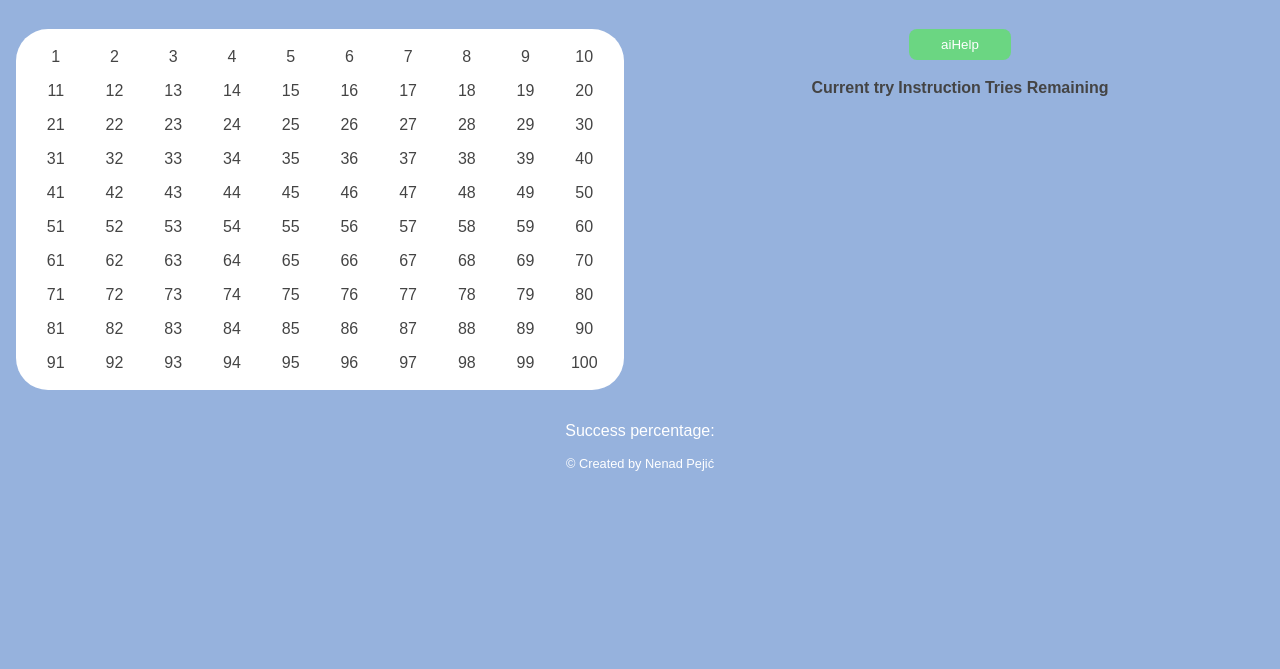
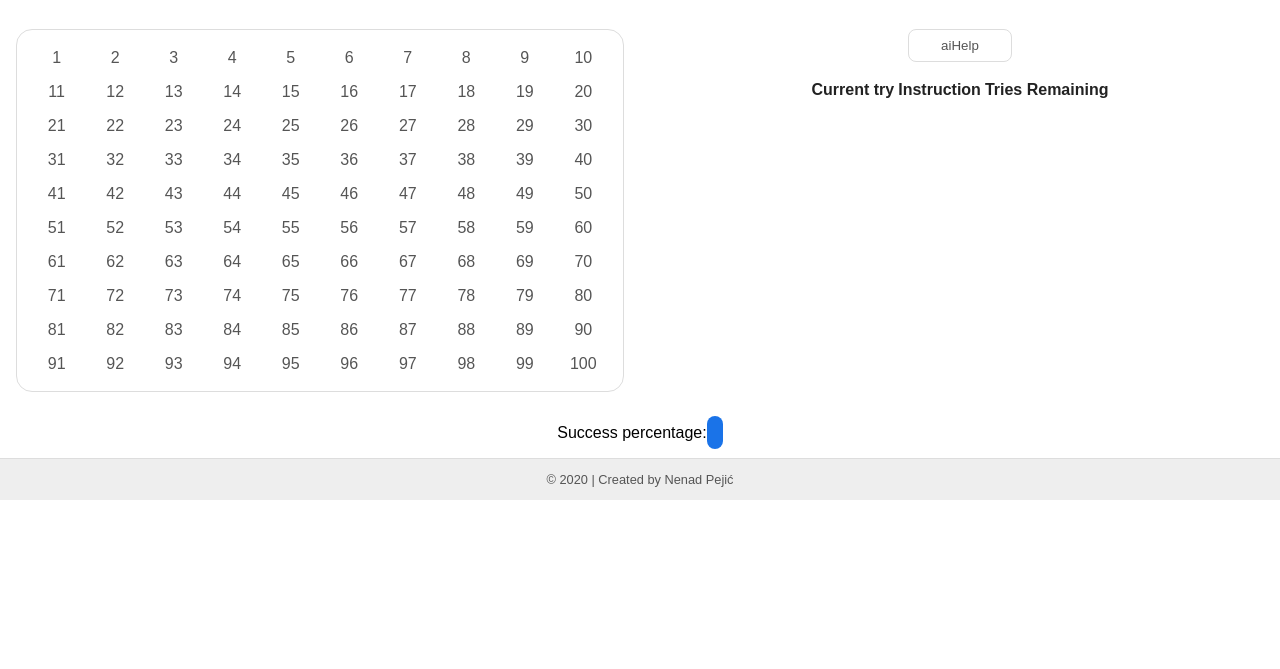
Before and after one commit to nenadpejic/Guessing_game, a plain HTML site: page index.html in a window 1280 px wide. Shown: the part 131-800 px from the top of the page. Drawn offline with Linux system fonts and the light colour scheme.

Commit message:
Added jsYear, iterated on design

```diff
--- a/index.html
+++ b/index.html
@@ -138,13 +138,17 @@
             </tr>
           </table>
         </div>
+
+        <div class="col-d-12">
+          <p>Success percentage: <span id="jsSuccessPercentage"></span></p>
+        </div>
       </main>
     </div>
 
+
     <div class="col-d-12">
       <footer class="overflow">
-        <p>Success percentage: <span id="jsSuccessPercentage"></span></p>
-        <p id="copyright">&#169; Created by Nenad Pejić</p>
+        <p id="copyright">&#169; <span id="jsYear"></span> | Created by Nenad Pejić</p>
       </footer>
     </div>
 
--- a/script.js
+++ b/script.js
@@ -1,4 +1,5 @@
 // DOM
+let spanJsYear = document.querySelector("#jsYear");
 let divCardTable = document.querySelector("#cardTable");
 let tableInstructionsTable = document.querySelector("#instructionsTable");
 let spanJsSuccessPercentage = document.querySelector("#jsSuccessPercentage");
@@ -9,6 +10,9 @@ let rndmNum = 0;
 let currentNum = 0;
 let numTries = 0;
 let instruction = "none";
+
+// printYear
+spanJsYear.textContent = new Date().getFullYear();
 
 // create a random number 1 - 100
 function getRandomNumber() {
--- a/style.css
+++ b/style.css
@@ -6,9 +6,22 @@ body {
   font-family: Arial, Helvetica, sans-serif;
   margin: 0;
   padding: 0;
+  background-color: var(--color-bg);
+}
 
-  background-color: var(--color-main);
+/* variables */
+:root {
+  --color-text-0: #222;
+  --color-text-1: #555;
+  --color-border: #ddd;
+  --color-hover: #eee;
+  --color-bg: #fff;
+  --color-main: #1a73e8;
+  --color-good: lightgreen;
+  --color-bad: lightsalmon;
 }
+
+/* global classes */
 .overflow {
   overflow: hidden;
 }
@@ -19,37 +32,31 @@ body {
   padding: 1rem;
 }
 .box-1 {
-  border-radius: 2rem;
-  background-color: var(--color-white);
+  border-radius: 1rem;
+  background-color: var(--color-bg);
+  border: 1px solid var(--color-border);
   padding: 0.75rem;
   margin: 0.5rem;
 }
 
-/* variables */
-:root {
-  --color-main: #96b2dd;
-  --color-dark: #444;
-  --color-light: #ddd;
-  --color-white: #fff;
-  --color-good: lightgreen;
-  --color-bad: lightsalmon;
-}
-
 /* header */
 header {
-  color: var(--color-white);
+  text-align: center;
   padding: 0 1rem;
 }
 header h1 {
   margin-bottom: 0;
+  color: var(--color-text-0);
 }
 header p {
   margin-top: 0.5rem;
+  color: var(--color-text-1);
 }
 
 /* main */
-/* main {
-} */
+main {
+  text-align: center;
+}
 
 /* barrier */
 #barrier {
@@ -68,9 +75,8 @@ header p {
   grid-template-columns: repeat(10, 1fr);
 }
 .card {
-  text-align: center;
   padding: 0.4rem;
-  color: var(--color-dark);
+  color: var(--color-text-1);
   border-radius: 1rem;
 }
 .card:hover {
@@ -89,9 +95,9 @@ header p {
 
 /* btnAiHelp */
 #aiHelp {
-  background-color: #6bd682;
-  color: var(--color-white);
-  border: none;
+  background-color: var(--color-bg);
+  color: var(--color-text-1);
+  border: 1px solid var(--color-border);
   padding: 0.5rem 2rem;
   border-radius: 0.5rem;
   display: block;
@@ -101,35 +107,45 @@ header p {
   outline: none;
 }
 #aiHelp:hover {
-  background-color: #61d37a;
+  background-color: var(--color-hover);
   cursor: pointer;
 }
 #aiHelp:active {
-  background-color: #4fc769;
+  background-color: var(--color-border);
 }
 
 /* instructionsTable */
 #instructionsTable {
-  color: var(--color-dark);
   margin: auto;
-  text-align: center;
 }
 #instructionsTable tr td:nth-child(2) {
   text-align: left;
 }
+#instructionsTable tbody tr {
+  color: var(--color-text-0);
+}
+#instructionsTable > tr {
+  color: var(--color-text-1);
+}
+
+/* successPercentage */
+#jsSuccessPercentage {
+  padding: 0.5rem;
+  color: var(--color-bg);
+  border-radius: 1rem;
+  background-color: var(--color-main);
+}
 
 /* footer */
 footer {
-  color: var(--color-white);
   text-align: center;
   padding: 0 1rem;
+  color: var(--color-text-0);
+  background-color: var(--color-hover);
+  border-top: 1px solid var(--color-border);
 }
-
-#jsSuccessPercentage {
-  color: var(--color-good);
-}
-
 #copyright {
+  color: var(--color-text-1);
   font-size: 0.8rem;
 }
 
@@ -138,6 +154,7 @@ footer {
 /* Mobile */
 [class*="col-"] {
   width: 100%;
+  /* border: 1px solid #000; */
 }
 
 /* Desktop */
@@ -145,9 +162,6 @@ footer {
   .box-1 {
     padding: 0.75rem;
     margin: 1rem;
-  }
-  header {
-    text-align: center;
   }
   header p {
     margin-top: 1rem;
```
